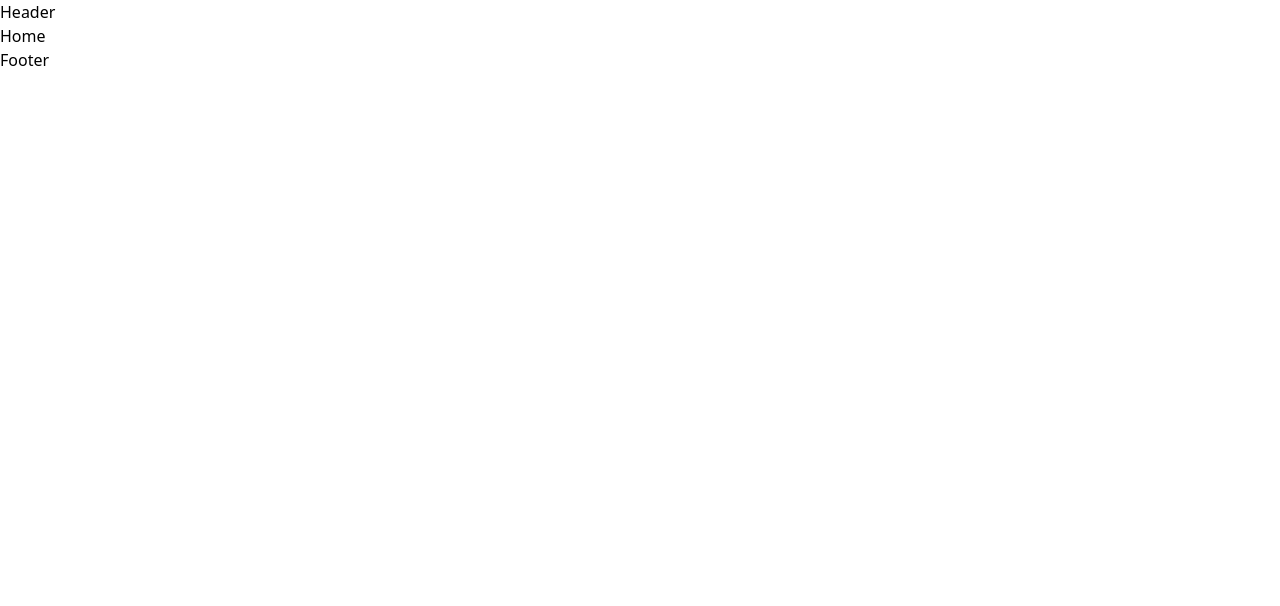
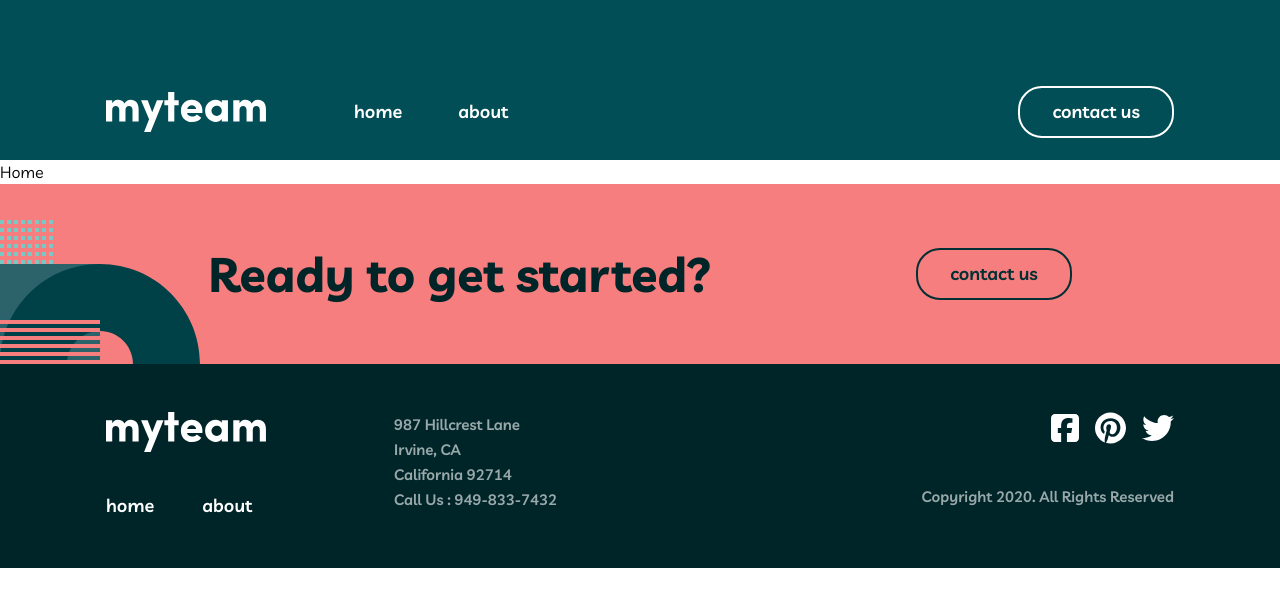
Before and after one commit to bernardocostaa/Myteam, a React (Vite) app: page / in a window 1280 px wide. Shown: the top 606 px of the page. Built offline with nearby package versions, Linux system fonts and the light colour scheme.

Commit message:
header e footer

```diff
--- a/package.json
+++ b/package.json
@@ -10,6 +10,11 @@
     "preview": "vite preview"
   },
   "dependencies": {
+    "@fortawesome/fontawesome-svg-core": "^6.5.1",
+    "@fortawesome/free-brands-svg-icons": "^6.5.1",
+    "@fortawesome/free-regular-svg-icons": "^6.5.1",
+    "@fortawesome/free-solid-svg-icons": "^6.5.1",
+    "@fortawesome/react-fontawesome": "^0.2.0",
     "react": "^18.2.0",
     "react-dom": "^18.2.0",
     "react-router-dom": "^6.21.3"
--- a/src/App.css
+++ b/src/App.css
@@ -3,3 +3,40 @@
 @tailwind base;
 @tailwind components;
 @tailwind utilities;
+
+@layer utilities {
+  .fontBody-1 {
+    font-size: 1.125rem;
+    font-weight: 600;
+    line-height: 28px;
+  }
+
+  .fontBody-2 {
+    font-size: 0.9375rem;
+    font-weight: 600;
+    line-height: 25px;
+  }
+
+  .fontH2 {
+    font-size: 3rem;
+    font-weight: 700;
+    line-height: 48px;
+  }
+
+  .bg-section-footerImg {
+    background: #f67e7e url("./imgs/bg-pattern-home-6-about-5.svg") no-repeat
+      bottom left;
+  }
+}
+
+* {
+  box-sizing: border-box;
+  margin: 0;
+  padding: 0;
+  font-family: "Livvic", "sans-serif";
+}
+
+img {
+  max-width: 100%;
+  display: block;
+}
--- a/src/App.jsx
+++ b/src/App.jsx
@@ -10,16 +10,20 @@ import Pagina404 from "./components/Pagina404";
 
 function App() {
   return (
+    <div className="App">
       <BrowserRouter>
         <Header />
+        <main>
           <Routes>
             <Route path="/" element={<Home />} />
             <Route path="about" element={<About />} />
             <Route path="contact" element={<Contact />} />
             <Route path="*" element={<Pagina404 />} />
           </Routes>
+        </main>
         <Footer />
       </BrowserRouter>
+    </div>
   );
 }
 
--- a/src/components/Footer.jsx
+++ b/src/components/Footer.jsx
@@ -1,9 +1,93 @@
-import React from 'react'
+import React from "react";
+import { Link } from "react-router-dom";
+import logo from "../imgs/logo.svg";
+import { FontAwesomeIcon } from "@fortawesome/react-fontawesome";
+import {
+  faPinterest,
+  faSquareFacebook,
+  faTwitter,
+} from "@fortawesome/free-brands-svg-icons";
 
 const Footer = () => {
   return (
-    <h1>Footer</h1>
-  )
-}
+    <>
+      <section className="bg-section-footerImg">
+        <div className="desktop:container mx-auto px-4 flex items-center justify-around py-16">
+          <h1 className="fontH2 text-DarkGreen">Ready to get started?</h1>
+          <Link
+            to="contact"
+            className="text-SacramentoStateGreen border-2 duration-300 fontBody-1 border-SacramentoStateGreen rounded-3xl py-2.5 px-8 hover:bg-SacramentoStateGreen hover:text-white"
+          >
+            contact us
+          </Link>
+        </div>
+      </section>
+      <footer className="bg-DarkGreen py-12">
+        <div className="desktop:container mx-auto px-4 flex justify-between">
+          <div className="flex gap-32">
+            <div>
+              <img className="mb-10" src={logo} alt="logo da empresa" />
+              <ul className=" flex gap-10 fontBody-1 text-white">
+                <li>
+                  <Link
+                    className="p-2x  hover:text-LightCoral duration-300"
+                    to="/"
+                  >
+                    home
+                  </Link>
+                </li>
+                <li>
+                  <Link
+                    className="px-2  hover:text-LightCoral duration-300"
+                    to="about"
+                  >
+                    about
+                  </Link>
+                </li>
+              </ul>
+            </div>
+            <div className="text-white fontBody-2 opacity-60">
+              <p>987 Hillcrest Lane</p>
+              <p>Irvine, CA</p>
+              <p>California 92714</p>
+              <p>Call Us : 949-833-7432</p>
+            </div>
+          </div>
+          <div>
+            <ul className="flex gap-4 justify-end mb-10">
+              <li>
+                <Link
+                  className="text-white  hover:text-LightCoral duration-300"
+                  to="/"
+                >
+                  <FontAwesomeIcon size="2xl" icon={faSquareFacebook} />
+                </Link>
+              </li>
+              <li>
+                <Link
+                  className="text-white  hover:text-LightCoral duration-300"
+                  to="/"
+                >
+                  <FontAwesomeIcon size="2xl" icon={faPinterest} />
+                </Link>
+              </li>
+              <li>
+                <Link
+                  className="text-white  hover:text-LightCoral duration-300"
+                  to="/"
+                >
+                  <FontAwesomeIcon size="2xl" icon={faTwitter} />
+                </Link>
+              </li>
+            </ul>
+            <p className="text-white fontBody-2 opacity-60">
+              Copyright 2020. All Rights Reserved
+            </p>
+          </div>
+        </div>
+      </footer>
+    </>
+  );
+};
 
-export default Footer
+export default Footer;
--- a/src/components/Header.jsx
+++ b/src/components/Header.jsx
@@ -1,9 +1,40 @@
-import React from 'react'
+import React from "react";
+import { Link } from "react-router-dom";
+import logo from "../imgs/logo.svg";
 
 const Header = () => {
   return (
-    <h1>Header</h1>
-  )
-}
+    <header className="bg-MidnightGreen">
+      <nav className="desktop:container mx-auto px-4 items-center flex justify-between pt-16 fontBody-1">
+        <ul className="flex items-center gap-10 text-white ">
+          <li className="mr-10">
+            <Link className="p-2" to="/">
+              <img src={logo} alt="Logo da empresa" />
+            </Link>
+          </li>
+          <li>
+            <Link className="p-2  hover:text-LightCoral duration-300" to="/">
+              home
+            </Link>
+          </li>
+          <li>
+            <Link
+              className="p-2  hover:text-LightCoral duration-300"
+              to="about"
+            >
+              about
+            </Link>
+          </li>
+        </ul>
+        <Link
+          className="text-white border-2 duration-300 border-white rounded-3xl py-2.5 px-8 hover:bg-white hover:text-DarkGreen"
+          to="contact"
+        >
+          contact us
+        </Link>
+      </nav>
+    </header>
+  );
+};
 
-export default Header
+export default Header;
--- a/tailwind.config.js
+++ b/tailwind.config.js
@@ -2,6 +2,11 @@
 export default {
   content: ["./index.html", "./src/**/*.{js,ts,jsx,tsx}"],
   theme: {
+    screens: {
+      tablet: "330px",
+      laptop: "690px",
+      desktop: "1100px",
+    },
     colors: {
       MidnightGreen: "#014E56",
       LightCoral: "#F67E7E",
@@ -10,11 +15,13 @@ export default {
       DeepJungleGreen: "#004047",
       SacramentoStateGreen: "#012F34",
       DarkGreen: "#002529",
+      white:'#fff'
     },
-    fontFamily: {
-      'livvic': ["Livvic", "sans-serif"],
+    extend: {
+      backgroundImage: {
+        'footer-texture': "url('./src/imgs/bg-pattern-home-6-about-5.svg')",
+      }
     },
-    extend: {},
   },
   plugins: [],
 };
```
Also changed, not shown: 1 other file (tests, documents, lock files or other folders). Lines whose indentation alone changed are shown as unchanged.
